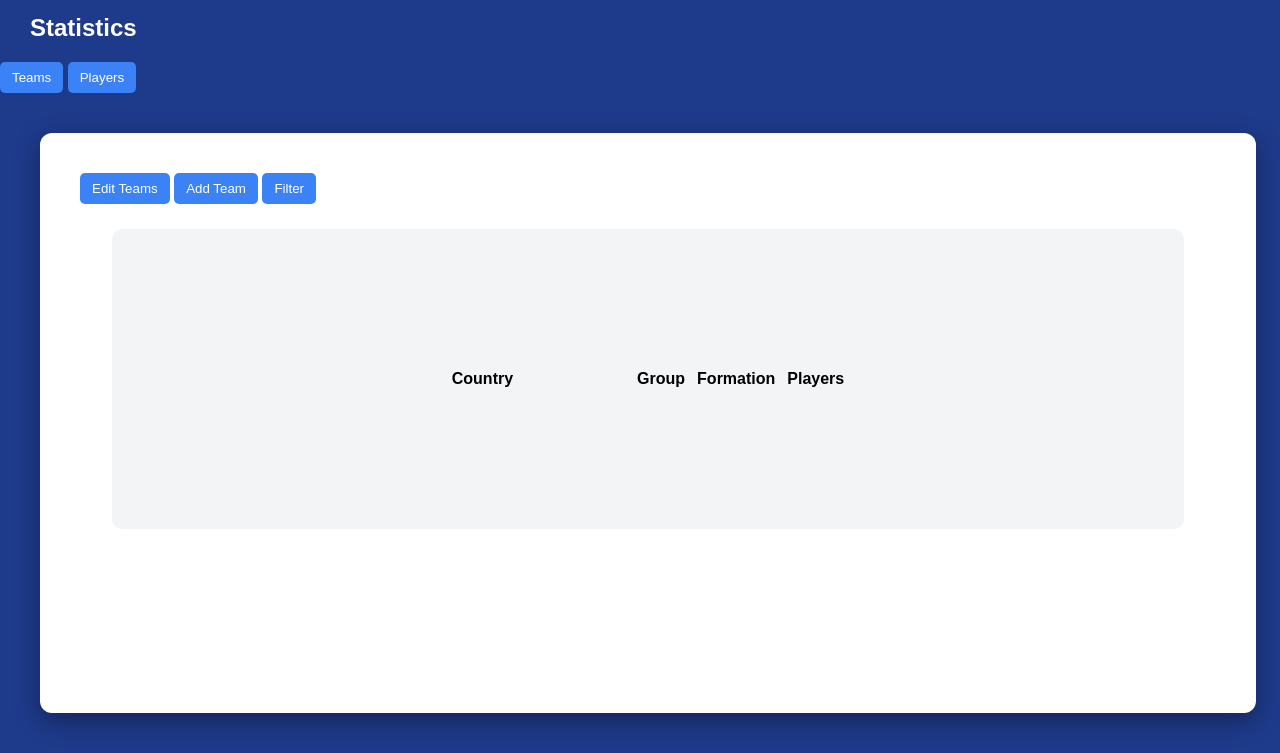
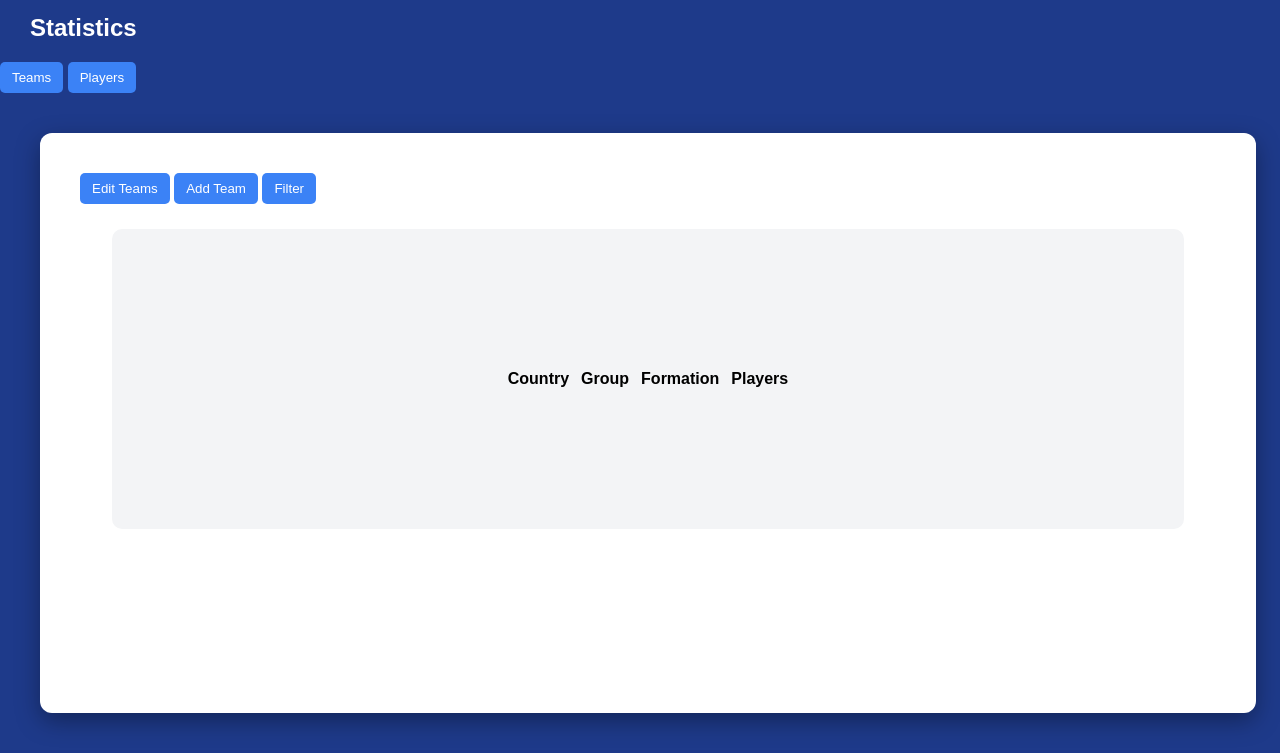
Before and after one commit to rohannes220/World-Cup-Management-, a website: page frontend/teams.html in a window 1280 px wide. Shown: the part 73-826 px from the top of the page. Drawn offline with Linux system fonts and the light colour scheme; no server answers.

Commit message:
Remove blank cell from teams header row

```diff
--- a/frontend/teams.html
+++ b/frontend/teams.html
@@ -31,7 +31,6 @@
                 <table id="teams-table">
                     <tr class="table-headers">
                         <th class="country-header">Country</th>
-                        <th class="blank-header"></th>
                         <th>Group</th>
                         <th>Formation</th>
                         <th>Players</th>
```
